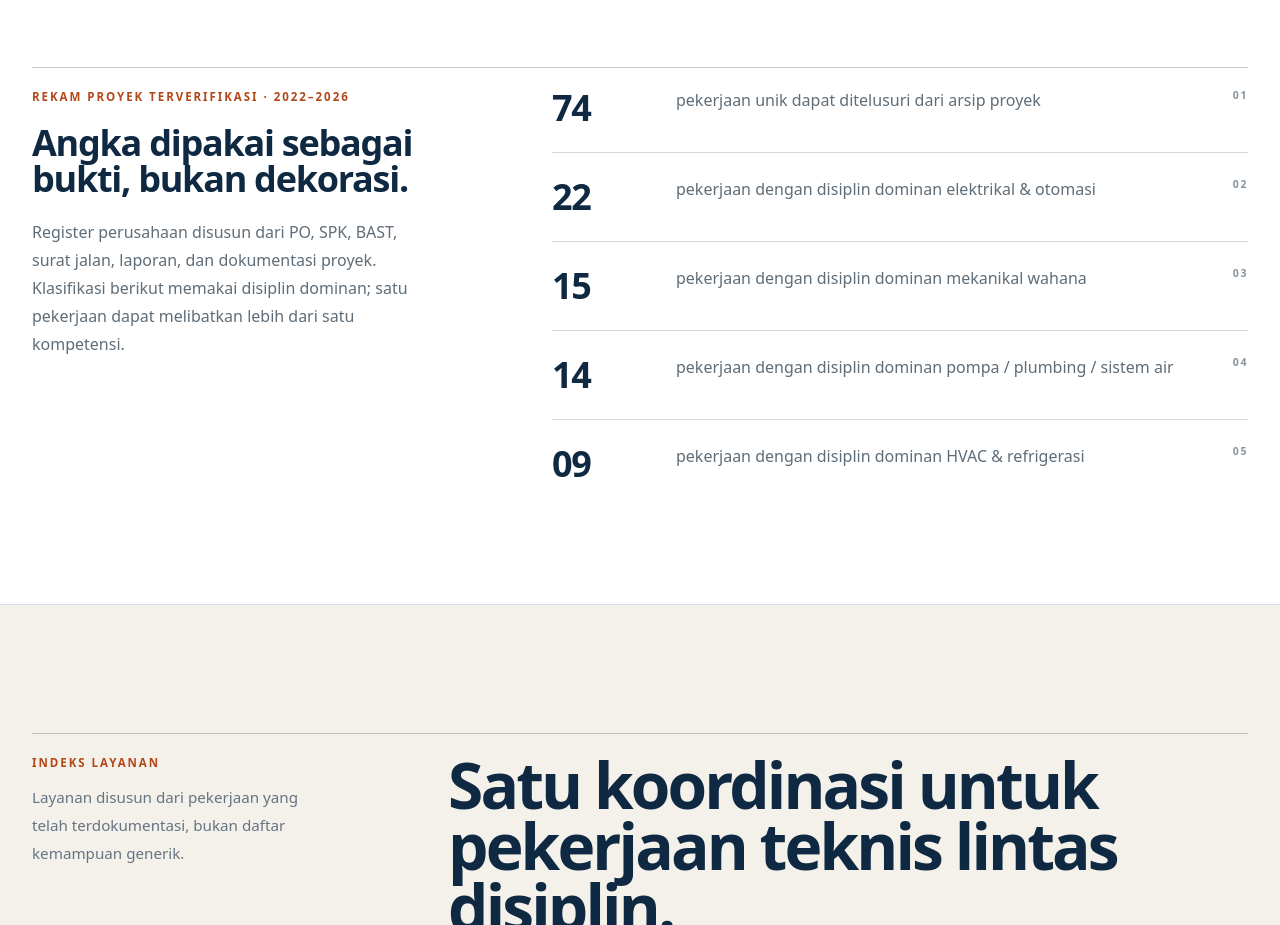
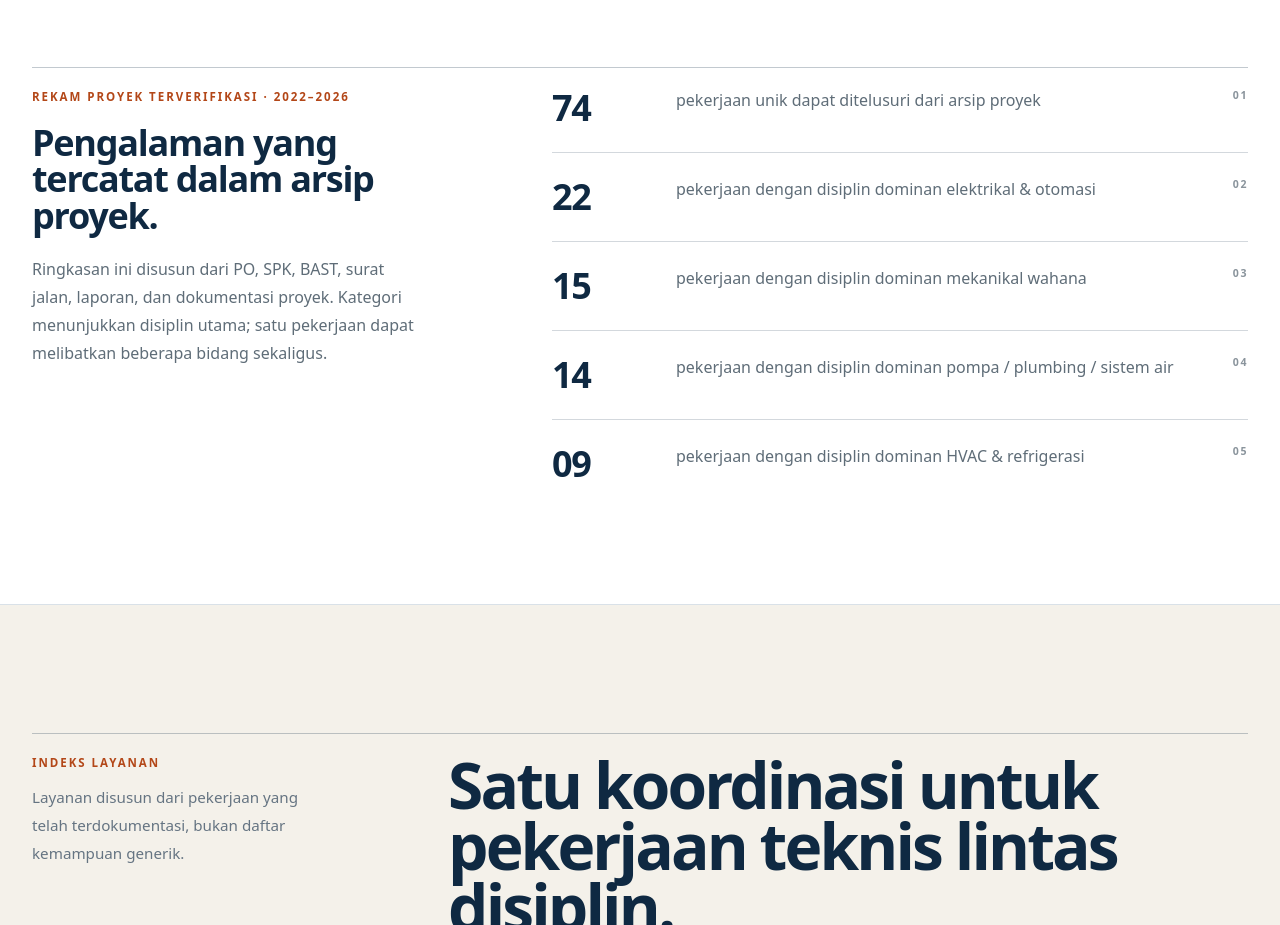
Before and after one commit to mikaelzo-blip/cbl-immersive-web-blueprint, a Next.js app: page / in a window 1280 px wide. Shown: the part 1440-2365 px from the top of the page. Built offline with nearby package versions, Linux system fonts and the light colour scheme; no server answers.

Commit message:
copy: replace defensive proof language with project-record language

```diff
--- a/src/components/sections/ExperienceSummarySection.tsx
+++ b/src/components/sections/ExperienceSummarySection.tsx
@@ -16,10 +16,10 @@ export function ExperienceSummarySection() {
           <div className="lg:col-span-4">
             <p className="text-[0.72rem] font-semibold uppercase tracking-[0.17em] text-[#B34718]">Rekam proyek terverifikasi · 2022–2026</p>
             <h2 className="mt-5 max-w-md text-3xl font-semibold leading-[1.02] tracking-[-0.035em] sm:text-4xl">
-              Angka dipakai sebagai bukti, bukan dekorasi.
+              Pengalaman yang tercatat dalam arsip proyek.
             </h2>
             <p className="mt-5 max-w-md text-[0.95rem] leading-7 text-[#5F6D78] sm:text-base">
-              Register perusahaan disusun dari PO, SPK, BAST, surat jalan, laporan, dan dokumentasi proyek. Klasifikasi berikut memakai disiplin dominan; satu pekerjaan dapat melibatkan lebih dari satu kompetensi.
+              Ringkasan ini disusun dari PO, SPK, BAST, surat jalan, laporan, dan dokumentasi proyek. Kategori menunjukkan disiplin utama; satu pekerjaan dapat melibatkan beberapa bidang sekaligus.
             </p>
           </div>
 
```
